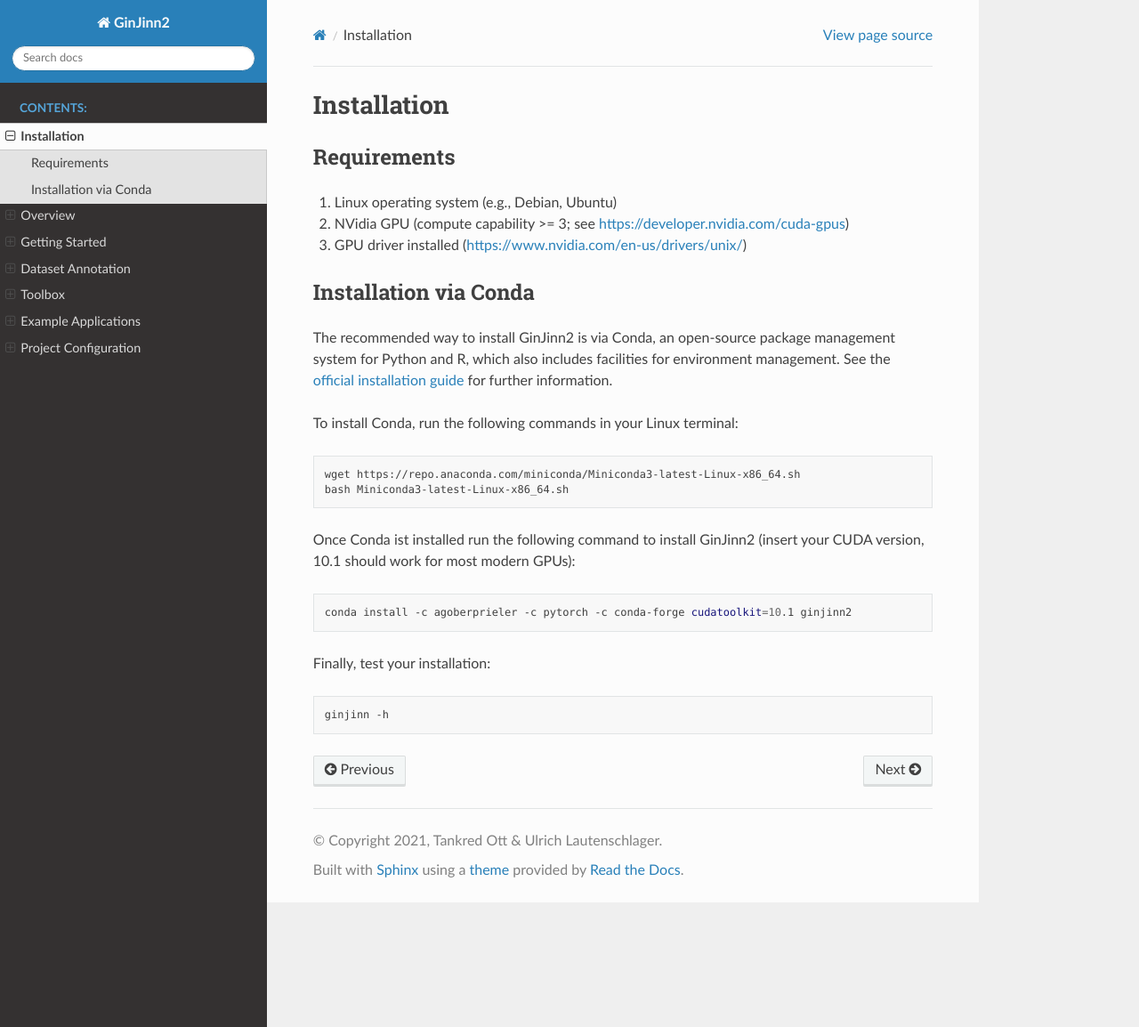
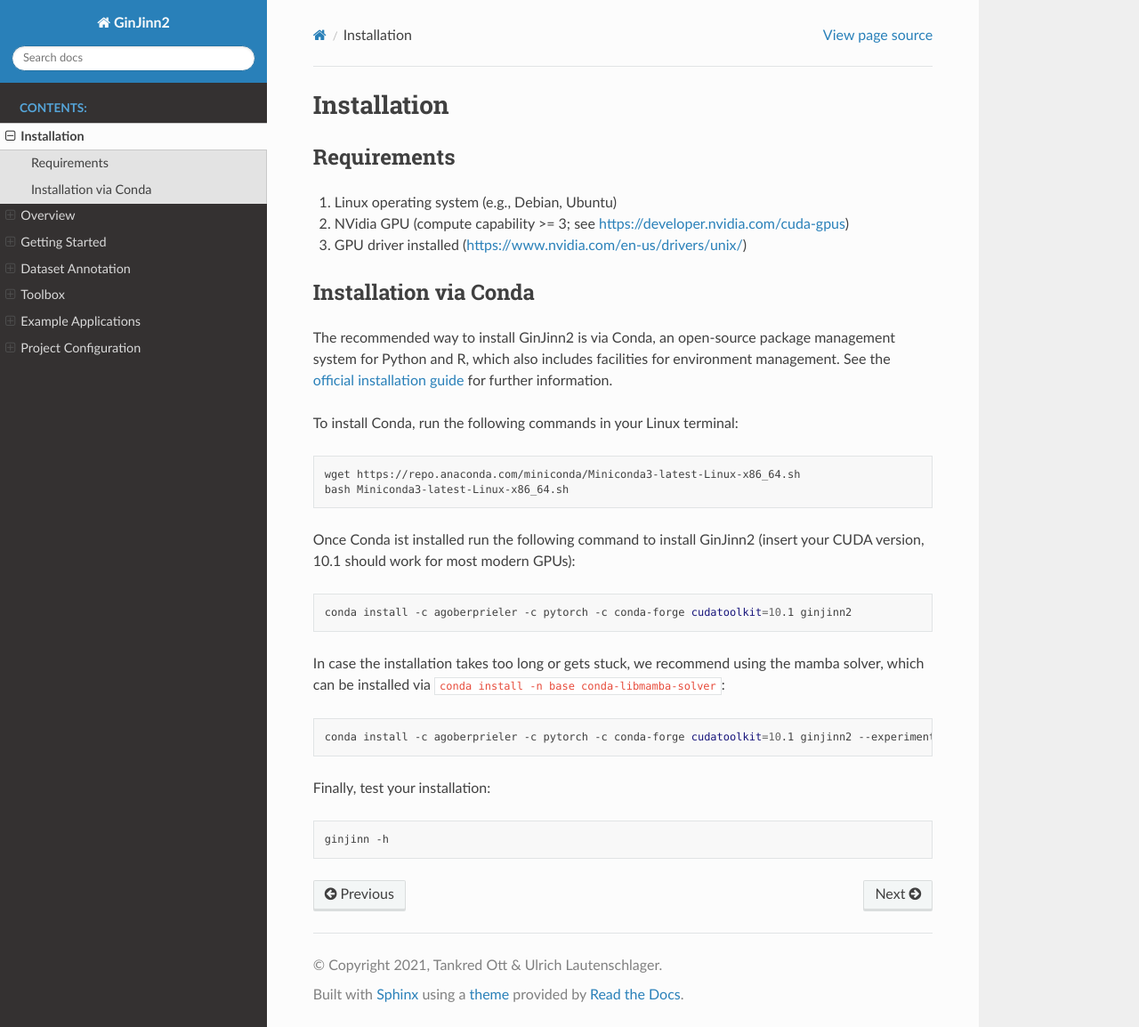
Before and after one commit to AGOberprieler/GinJinn2, a Sphinx documentation site: the page built from docs/installation.rst, in a window 1280 px wide and 1154 px high. Shown: the whole window at 89% size. Built offline with Sphinx 7.4.7 and the Read the Docs theme 2.0.0, drawn with Linux system fonts in a browser that asks for light colours.

Commit message:
Update installation.rst

```diff
--- a/docs/installation.rst
+++ b/docs/installation.rst
@@ -27,6 +27,12 @@ Once Conda ist installed run the following command to install GinJinn2 (insert y
 
     conda install -c agoberprieler -c pytorch -c conda-forge cudatoolkit=10.1 ginjinn2
 
+In case the installation takes too long or gets stuck, we recommend using the mamba solver, which can be installed via ``conda install -n base conda-libmamba-solver``:
+
+.. code-block:: bash
+
+    conda install -c agoberprieler -c pytorch -c conda-forge cudatoolkit=10.1 ginjinn2 --experimental-solver=libmamba
+
 Finally, test your installation:
 
 .. code-block:: bash
```
